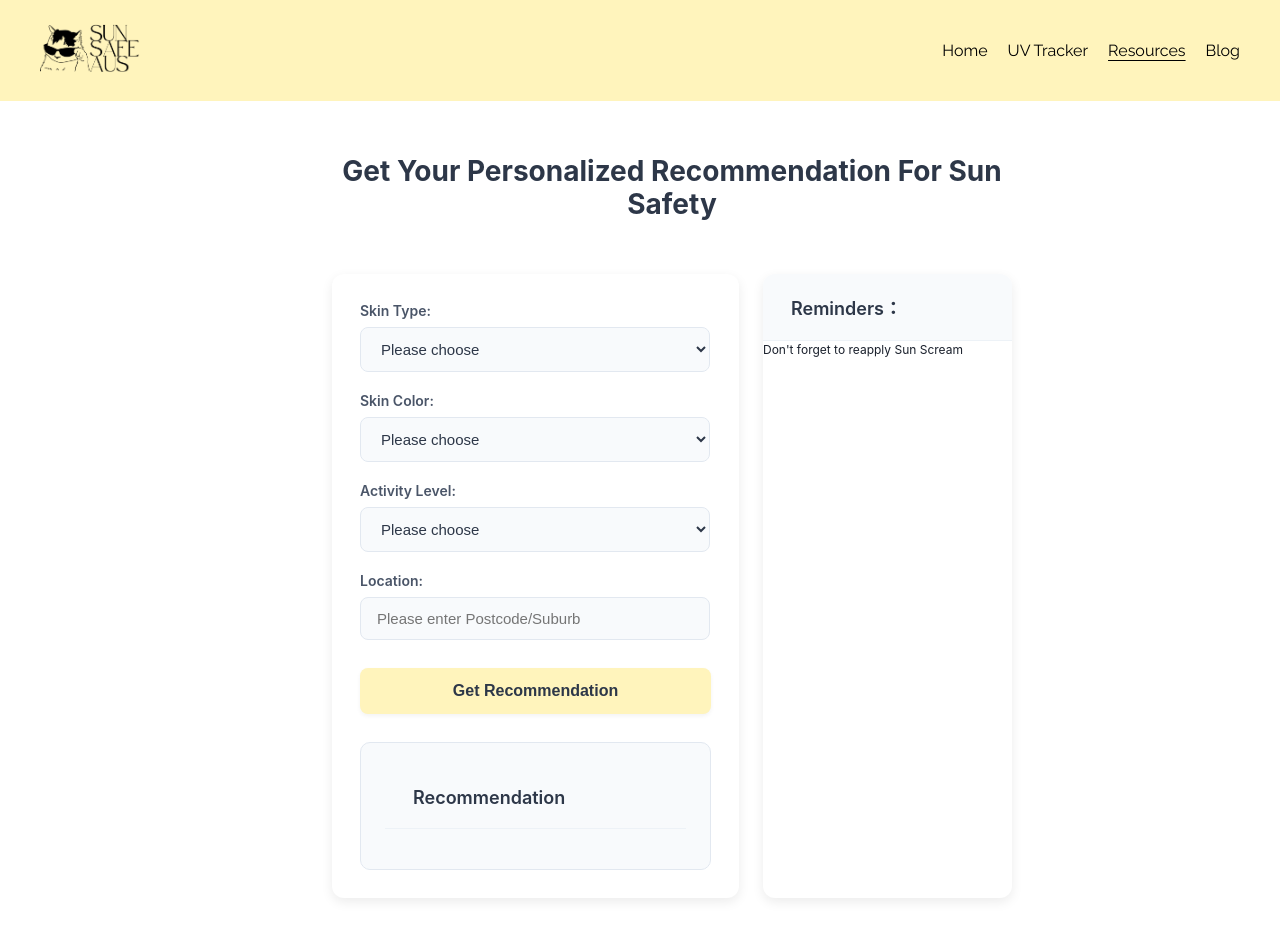
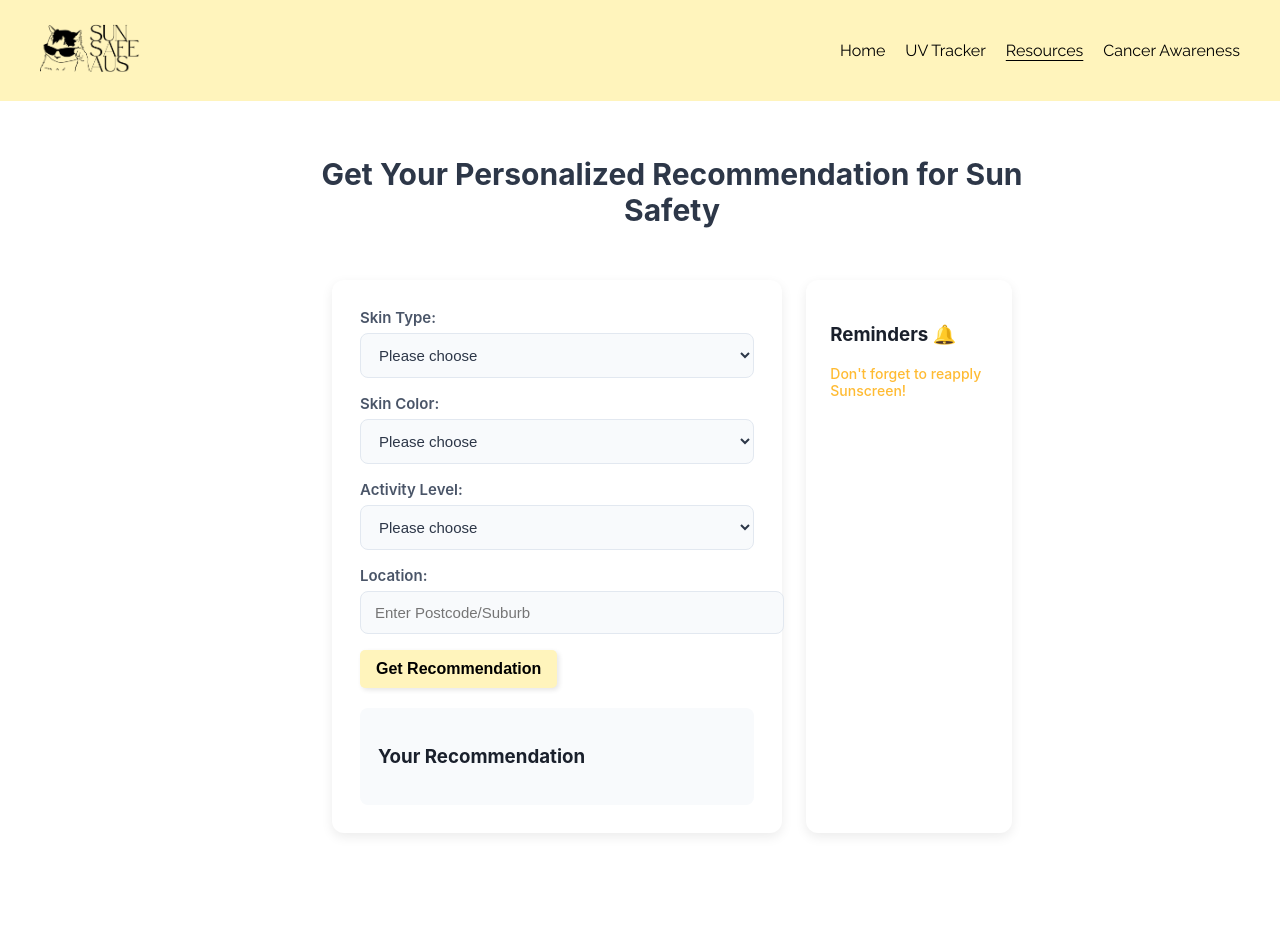
Before and after one commit to Kumareshan30/SunsafeAus, a Vue app in the folder sunsafeaus/: page /resources in a window 1280 px wide. Shown: the top 938 px of the page. Built offline with nearby package versions, Linux system fonts and the light colour scheme.

Commit message:
Styling changes in Resources page

```diff
--- a/sunsafeaus/src/components/NavBar.vue
+++ b/sunsafeaus/src/components/NavBar.vue
@@ -11,7 +11,7 @@
         <li><router-link to="/">Home</router-link></li>
         <li><router-link to="/uv-tracker">UV Tracker</router-link></li>
         <li><router-link to="/resources">Resources</router-link></li>
-        <li><router-link to="/blog">Blog</router-link></li>
+        <li><router-link to="/blog">Cancer Awareness</router-link></li>
       </ul>
     </div>
   </nav>
--- a/sunsafeaus/src/views/ResourcesPage.vue
+++ b/sunsafeaus/src/views/ResourcesPage.vue
@@ -1,11 +1,13 @@
 <template>
   <div class="resources">
-    <h1>Get Your Personalized Recommendation For Sun Safety</h1>
+    <h1>Get Your Personalized Recommendation for Sun Safety</h1>
+
     <div class="container">
+      <!-- Left Section (Form) -->
       <div class="left-section">
         <div class="recommendation-container">
           <form @submit.prevent="submitForm">
-      <!-- skin_type -->
+            <!-- Skin Type -->
             <div class="form-group">
               <label for="skin-type">Skin Type:</label>
               <select id="skin-type" v-model="form.skin_type" required>
@@ -16,7 +18,7 @@
               </select>
             </div>
 
-      <!-- skin_tone -->
+            <!-- Skin Tone -->
             <div class="form-group">
               <label for="skin-color">Skin Color:</label>
               <select id="skin-color" v-model="form.skin_tone" required>
@@ -27,7 +29,7 @@
               </select>
             </div>
 
-      <!-- activity_level -->
+            <!-- Activity Level -->
             <div class="form-group">
               <label for="activity-level">Activity Level:</label>
               <select id="activity-level" v-model="form.activity_level" required>
@@ -38,7 +40,7 @@
               </select>
             </div>
 
-      <!-- location search -->
+            <!-- Location Search -->
             <div class="form-group">
               <label for="location">Location:</label>
               <input
@@ -46,26 +48,23 @@
                 type="text"
                 v-model="locationQuery"
                 @input="searchLocations"
-          placeholder="Please enter Postcode/Suburb"
+                placeholder="Enter Postcode/Suburb"
                 required
               />
               <ul v-if="locationOptions.length" class="location-options">
-          <li
-            v-for="item in locationOptions"
-            :key="item"
-            @click="selectLocation(item)"
-          >
+                <li v-for="item in locationOptions" :key="item" @click="selectLocation(item)">
                   {{ item.locality }} ({{ item.postcode }})
                 </li>
               </ul>
             </div>
 
-      <button type="submit">Get Recommendation</button>
+            <!-- Submit Button -->
+            <button type="submit" class="read-more">Get Recommendation</button>
           </form>
 
-    <!-- Recommendation -->
+          <!-- Recommendation Box -->
           <div class="result-box">
-      <h3>Recommendation</h3>
+            <h3>Your Recommendation</h3>
             <ul class="recommendation-list">
               <li v-for="(value, key) in recommendation" :key="key" class="recommendation-item">
                 <span class="key">{{ key.replace(/_/g, ' ') }}:</span>
@@ -74,17 +73,18 @@
             </ul>
           </div>
 
+          <!-- Error Message -->
           <div v-if="error" class="error-message">
             {{ error }}
           </div>
         </div>
       </div>
 
-
+      <!-- Right Section (Reminders) -->
       <div class="right-section">
-      <h3>Reminders：</h3>
+        <h3>Reminders 🔔</h3>
         <div class="reminder-instructions">
-    <p>Don't forget to reapply Sun Scream</p>
+          <p>Don't forget to reapply Sunscreen!</p>
         </div>
         <ul class="reminder-list">
           <li v-for="(time, index) in reminders" :key="index" class="reminder-item">
@@ -260,165 +260,127 @@ const timeUntil = (reminderTime) => {
 </script>
 
 <style scoped>
+.read-more {
+  background-color: #fff4bc;
+  padding: 10px 16px;
+  border: none;
+  font-size: 1rem;
+  font-weight: bold;
+  cursor: pointer;
+  border-radius: 5px;
+  box-shadow: 2px 2px 5px rgba(0, 0, 0, 0.1);
+  transition: background-color 0.3s ease-in-out;
+}
+
+.read-more:hover {
+  background-color: #f6e8b3;
+}
+
 .resources {
-  font-family: 'Inter', -apple-system, BlinkMacSystemFont, 'Segoe UI', Roboto, Oxygen, Ubuntu, Cantarell, sans-serif;
+  font-family: 'Inter', sans-serif;
   max-width: 1200px;
   margin: 0 auto;
   padding: 32px 20px;
   color: #1a202c;
 }
 
+/* Heading */
 h1 {
-  font-size: 28px;
+  font-size: 30px;
   font-weight: 700;
-  margin-bottom: 32px;
   text-align: center;
   color: #2d3748;
-  line-height: 1.2;
+  margin-bottom: 32px;
 }
 
-
+/* Layout Container */
 .container {
   display: flex;
   gap: 24px;
   justify-content: space-between;
-  width: 100%;
   max-width: 1200px;
   margin: 0 auto;
   padding: 20px;
   box-sizing: border-box;
 }
 
-.left-section, .right-section {
-  background-color: #ffffff;
+/* Left Section */
+.left-section {
+  flex: 1;
+  background-color: #fff;
   border-radius: 12px;
   box-shadow: 0 4px 12px rgba(0, 0, 0, 0.08);
-  overflow: hidden;
-}
-
-.left-section {
-  flex: 1 1 calc(60% - 12px);
-}
-
-.right-section {
-  flex: 1 1 calc(40% - 12px);
-}
-
-.right-section {
-  flex: 1 1 35%;
-  display: flex;
-  flex-direction: column;
-}
-
-.recommendation-container {
   padding: 28px;
 }
 
+/* Right Section */
+.right-section {
+  flex: 0.4;
+  background-color: #fff;
+  border-radius: 12px;
+  box-shadow: 0 4px 12px rgba(0, 0, 0, 0.08);
+  padding: 24px;
+}
+
+/* Form Styling */
 .form-group {
-  margin-bottom: 20px;
+  margin-bottom: 16px;
 }
 
 .form-group label {
   display: block;
-  margin-bottom: 8px;
+  font-size: 15px;
   font-weight: 600;
-  font-size: 14px;
   color: #4a5568;
+  margin-bottom: 6px;
 }
 
 .form-group select,
 .form-group input {
   width: 100%;
-  max-width: 350px;
-  padding: 12px 16px;
+  padding: 12px 14px;
   border: 1px solid #e2e8f0;
   border-radius: 8px;
   font-size: 15px;
   color: #2d3748;
   background-color: #f8fafc;
-  transition: all 0.2s ease;
-  box-sizing: border-box;
+  transition: 0.2s ease;
 }
 
 .form-group select:focus,
 .form-group input:focus {
   outline: none;
-  border-color: #cbd5e0;
-  box-shadow: 0 0 0 3px rgba(203, 213, 224, 0.4);
-  background-color: #ffffff;
+  border-color: #ffcf40;
+  box-shadow: 0 0 5px rgba(255, 207, 64, 0.5);
 }
 
-.form-group select:hover,
-.form-group input:hover {
-  border-color: #cbd5e0;
-}
-
-.location-options {
-  position: absolute;
-  width: calc(100% - 56px);
-  margin-top: 4px;
-  border: 1px solid #e2e8f0;
-  border-radius: 8px;
-  background-color: #ffffff;
-  box-shadow: 0 4px 12px rgba(0, 0, 0, 0.1);
-  max-height: 200px;
-  overflow-y: auto;
-  z-index: 10;
-}
-
-.location-options li {
-  padding: 12px 16px;
-  cursor: pointer;
-  transition: background-color 0.15s ease;
-  font-size: 14px;
-}
-
-.location-options li:hover {
-  background-color: #f7fafc;
-}
-
-button[type="submit"] {
+/* Submit Button */
+.submit-btn {
   width: 100%;
   padding: 14px;
-  background-color: #fff4bc;
+  background-color: #ffcf40;
   border: none;
   border-radius: 8px;
   font-size: 16px;
   font-weight: 600;
   color: #2d3748;
   cursor: pointer;
-  transition: all 0.2s ease;
-  box-shadow: 0 2px 4px rgba(0, 0, 0, 0.05);
-  margin-top: 8px;
+  transition: 0.3s;
 }
 
-button[type="submit"]:hover {
-  background-color: #ffefb3;
-  box-shadow: 0 4px 8px rgba(0, 0, 0, 0.08);
-  transform: translateY(-1px);
-}
-
-button[type="submit"]:active {
-  transform: translateY(0);
-  box-shadow: 0 2px 4px rgba(0, 0, 0, 0.05);
+.submit-btn:hover {
+  background-color: #ffbb33;
+  transform: scale(1.02);
 }
 
 .result-box {
-  margin-top: 28px;
-  padding: 24px;
-  border-radius: 10px;
-  background-color: #f8fafc;
-  border: 1px solid #e2e8f0;
+  margin-top: 20px;
+  padding: 18px;
+  background: #f8fafc;
+  border-radius: 8px;
 }
 
-.result-box h3 {
-  margin-top: 0;
-  margin-bottom: 16px;
-  font-size: 18px;
-  font-weight: 600;
-  color: #2d3748;
-}
-
+/* Recommendation List */
 .recommendation-list {
   list-style: none;
   padding: 0;
@@ -428,105 +390,53 @@ button[type="submit"]:active {
 .recommendation-item {
   display: flex;
   justify-content: space-between;
-  padding: 12px 0;
+  padding: 10px 0;
+  font-size: 14px;
   border-bottom: 1px solid #edf2f7;
-  font-size: 14px;
-  line-height: 1.5;
-}
-
-.recommendation-item:last-child {
-  border-bottom: none;
 }
 
 .key {
   font-weight: 600;
   color: #4a5568;
-  max-width: 50%;
 }
 
 .value {
   color: #2d3748;
-  text-align: right;
-  max-width: 50%;
 }
 
+/* Error Message */
 .error-message {
-  margin-top: 16px;
+  margin-top: 12px;
   padding: 12px;
-  background-color: #fff5f5;
+  background-color: #ffe6e6;
   color: #c53030;
   font-weight: 500;
   text-align: center;
   border-radius: 8px;
-  border: 1px solid #fed7d7;
 }
 
-h3 {
-  padding: 20px 28px;
-  margin: 0;
-  border-bottom: 1px solid #edf2f7;
-  font-size: 18px;
-  font-weight: 600;
-  color: #2d3748;
-  background-color: #f8fafc;
-}
-
-.reminder-content {
-  padding: 20px;
-  flex-grow: 1;
-  display: flex;
-  flex-direction: column;
-}
-
-.reminder-container {
-  flex-grow: 1;
+/* Reminders */
+.reminder-instructions {
+  font-size: 14px;
+  font-weight: 500;
+  color: #ffbb33;
+  margin-bottom: 8px;
 }
 
 .reminder-list {
   list-style: none;
   padding: 0;
-  margin: 0;
 }
 
 .reminder-item {
   display: flex;
   justify-content: space-between;
-  align-items: center;
-  padding: 14px 10px;
+  padding: 10px 0;
+  font-size: 14px;
   border-bottom: 1px solid #edf2f7;
-  transition: background-color 0.15s ease;
 }
 
 .reminder-item:last-child {
   border-bottom: none;
 }
-
-.reminder-item:hover {
-  background-color: #f7fafc;
-}
-
-.reminder-time {
-  font-weight: 600;
-  color: #4a5568;
-  font-size: 16px;
-}
-
-.reminder-countdown {
-  color: #718096;
-  font-size: 14px;
-}
-
-.no-reminders {
-  text-align: center;
-  color: #718096;
-  padding: 40px 20px;
-  font-size: 14px;
-}
-
-.reminder-instructions p {
-  margin: 0;
-  line-height: 1.5;
-  font-size: 12px;
-
-}
 </style>
```
Lines whose indentation alone changed are shown as unchanged.
